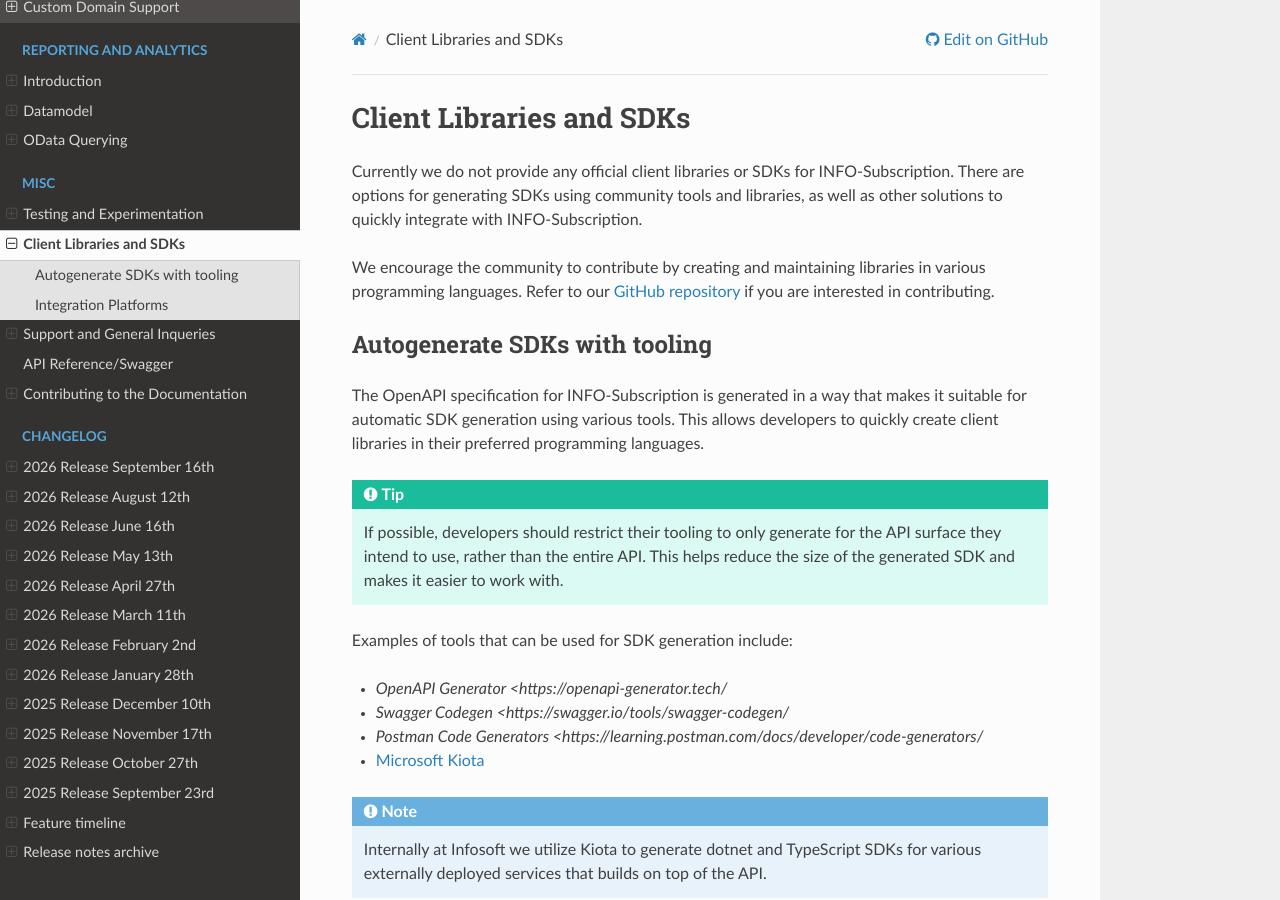
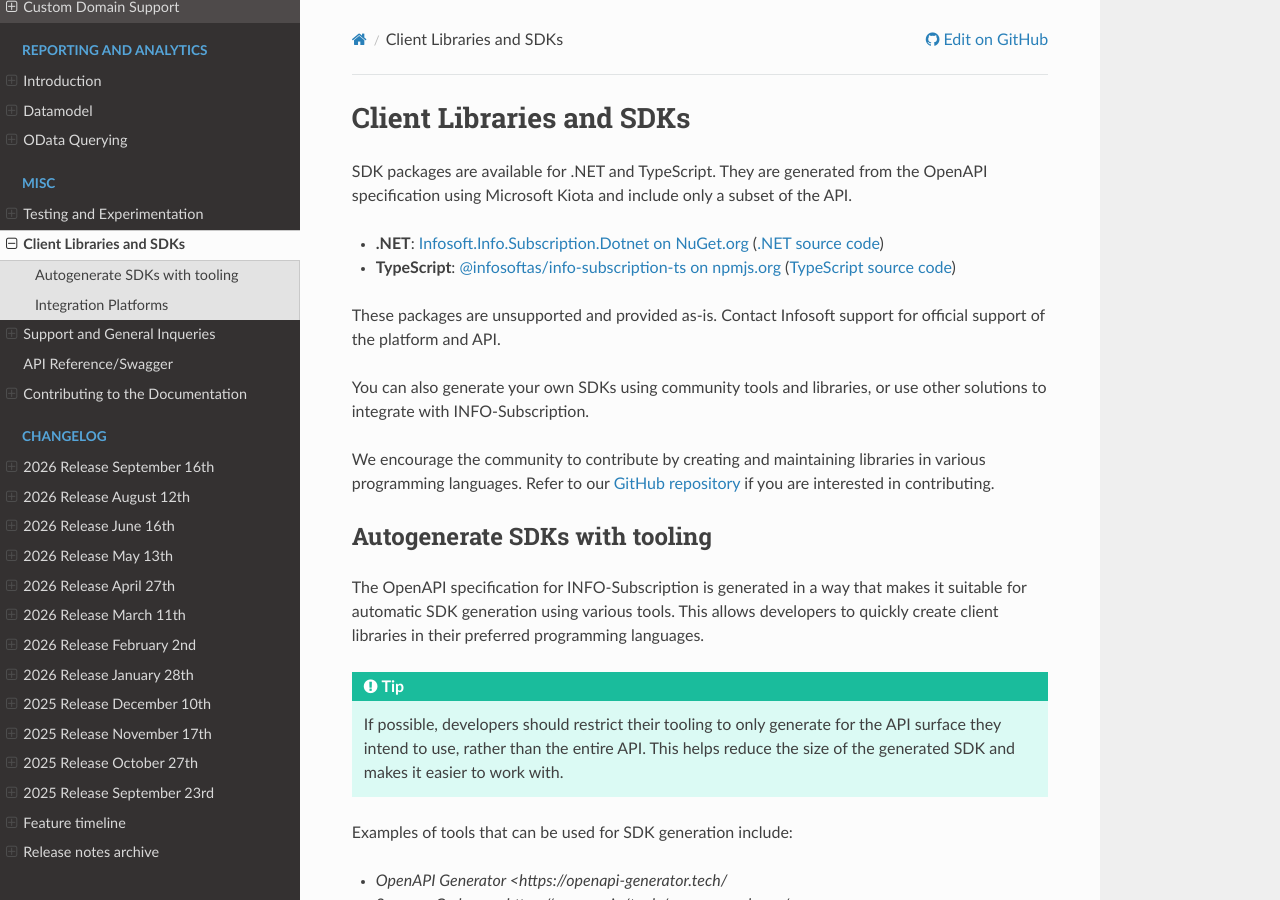
Before and after one commit to infosoftas/info-subscription-doc, a Sphinx documentation site: the page built from source/libraries-sdk.rst, in a window 1280 px wide and 900 px high. Built offline with Sphinx 7.4.7 and the Read the Docs theme 3.1.0, drawn with Linux system fonts in a browser that asks for light colours; formulas are drawn with MathJax 3.

Commit message:
docs: document published SDK packages
Co-authored-by: esbenbach <1378302+esbenbach@users.noreply.github.com>

```diff
--- a/source/libraries-sdk.rst
+++ b/source/libraries-sdk.rst
@@ -4,8 +4,14 @@
 Client Libraries and SDKs
 ***************************
 
-Currently we do not provide any official client libraries or SDKs for |projectName|.
-There are options for generating SDKs using community tools and libraries, as well as other solutions to quickly integrate with |projectName|.
+SDK packages are available for .NET and TypeScript. They are generated from the OpenAPI specification using Microsoft Kiota and include only a subset of the API.
+
+* **.NET**: `Infosoft.Info.Subscription.Dotnet on NuGet.org <https://www.nuget.org/packages/Infosoft.Info.Subscription.Dotnet>`_ (`.NET source code <https://github.com/infosoftas/info-subscription-sdk/tree/main/dotnet-sdk>`_)
+* **TypeScript**: `@infosoftas/info-subscription-ts on npmjs.org <https://www.npmjs.com/package/@infosoftas/info-subscription-ts>`_ (`TypeScript source code <https://github.com/infosoftas/info-subscription-sdk/tree/main/typescript-sdk>`_)
+
+These packages are unsupported and provided as-is. Contact Infosoft support for official support of the platform and API.
+
+You can also generate your own SDKs using community tools and libraries, or use other solutions to integrate with |projectName|.
 
 We encourage the community to contribute by creating and maintaining libraries in various programming languages.
 Refer to our `GitHub repository <https://www.github.com/infosoftas/info-subscription/>`_  if you are interested in contributing.
```
